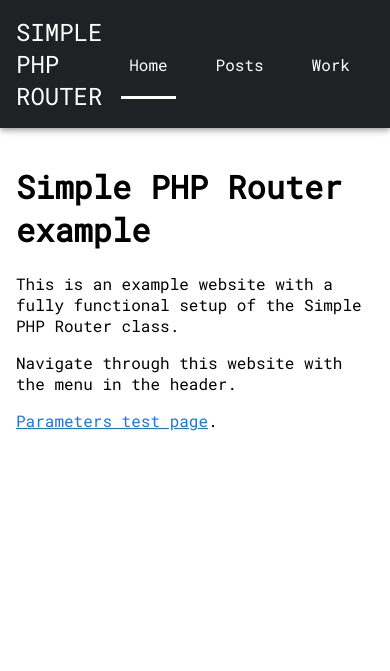
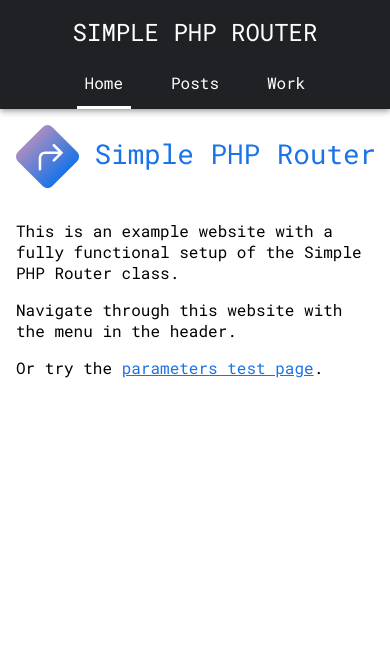
Before and after one commit to mmousawy/Simple-PHP-Router, a PHP site: page / in a window 390 px wide. Shown: the top 671 px of the page. Run offline with PHP 8.4, Linux system fonts and the light colour scheme.

Commit message:
Update example with logo and favicon. Add media query style for mobile.

```diff
--- a/example/assets/css/style.css
+++ b/example/css/style.css
@@ -168,3 +168,42 @@ header .item__link {
 	color: #ffffff;
 	text-decoration: none;
 }
+
+/* Other */
+.spr-logo {
+	margin-bottom: 2rem;
+}
+
+
+@media screen and (max-width: 1280px) {
+	h1 {
+		font-size: 1.5rem;
+	}
+
+	header .wrapper--row {
+		flex-direction: column;
+		padding: 1rem 1rem .5rem;
+	}
+
+	header .item--active::after,
+	header .item--ancestor::after {
+		bottom: -.5rem;
+	}
+
+	header ul {
+		margin: 1rem auto 0;
+	}
+
+	.sidenav {
+		position: relative;
+		transform: none;
+		top: 0;
+		width: 100%;
+		height: auto;
+		margin: 0 0 1rem;
+	}
+
+	.sidenav__item {
+		display: inline-block;
+	}
+}
--- a/example/pages/home.php
+++ b/example/pages/home.php
@@ -8,10 +8,10 @@ return function(&$router) {
 
 	$content =
 <<<HTML
-<h1>Simple PHP Router example</h1>
+<img class="spr-logo" src="assets/img/spr-logo.svg">
 <p>This is an example website with a fully functional setup of the Simple PHP Router class.</p>
 <p>Navigate through this website with the menu in the header.</p>
-<p><a href="test/{$randomParam1}/{$randomParam2}/{$randomParam3}">Parameters test page</a>.</p>
+<p>Or try the <a href="test/{$randomParam1}/{$randomParam2}/{$randomParam3}">parameters test page</a>.</p>
 HTML;
 
 	return [
--- a/example/pages/illustrations.php
+++ b/example/pages/illustrations.php
@@ -20,7 +20,6 @@ return function(&$router) {
 HTML;
 
 	return [
-		'title' => 'illustrations',
 		'content' => $content
 	];
 };
--- a/example/template-parts/header.php
+++ b/example/template-parts/header.php
@@ -6,6 +6,7 @@
 	<meta http-equiv="X-UA-Compatible" content="ie=edge">
 	<title><?= $router->currentPage->title; ?></title>
 	<base href="<?= $router->baseUrl; ?>">
-	<link rel="stylesheet" href="assets/css/style.css">
+	<link rel="stylesheet" href="css/style.css">
 	<link href="https://fonts.googleapis.com/css?family=Roboto+Mono" rel="stylesheet">
+	<link rel="icon" type="image/png" href="favicon.png">
 </head>
```
Also changed, not shown: example/assets/img/spr-logo.svg (added), example/favicon.png (added).
